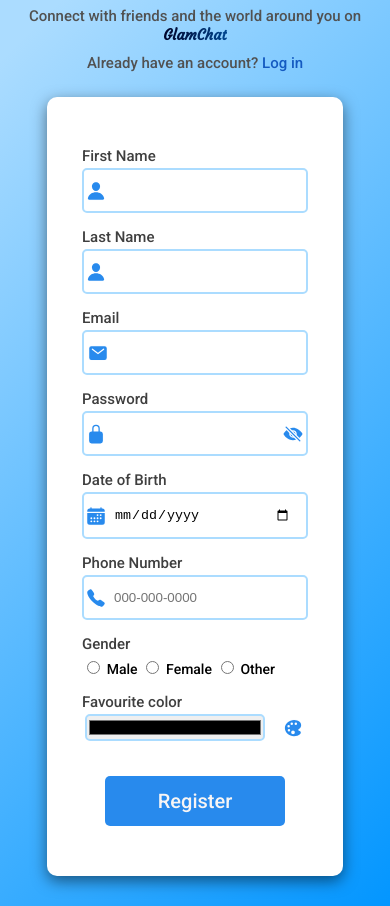
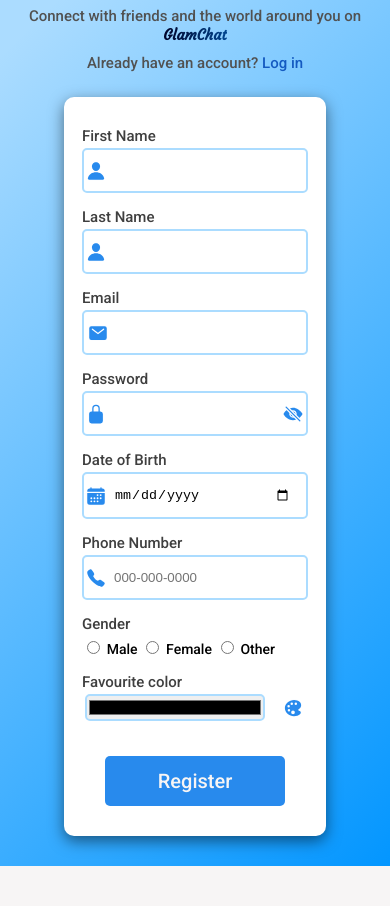
Before and after one commit to idiakeg/GlamChat, a plain HTML site: page index.html in a window 390 px wide. Shown: the part 77-983 px from the top of the page. After the commit the page ends 943 px from the top, so only its background shows below. Drawn offline with nearby package versions, Linux system fonts and the light colour scheme.

Commit message:
reduced padding on smaller devices

```diff
--- a/login.css
+++ b/login.css
@@ -22,18 +22,12 @@ body {
 
 /* =====Container==== */
 .container {
-	/* border: 1px solid red; */
 	max-width: 1000px;
 	width: 85%;
 	height: 100%;
 	display: grid;
 	grid-template-columns: 45% 55%;
-	/* padding: 4rem; */
 }
-
-/* .container > * {
-	border: 1px solid green;
-} */
 
 /* ===Welcome message */
 .welcome__message {
@@ -133,7 +127,6 @@ form {
 }
 
 form > * {
-	/* border: 1px solid red; */
 	margin: 0;
 }
 
@@ -150,11 +143,9 @@ form > * {
 
 .input_group__field {
 	position: relative;
-	/* ---- not necessary atm ---- */
 	display: flex;
 	align-items: center;
 	justify-content: center;
-	/* ----- */
 }
 
 .input_group__field input {
@@ -250,5 +241,6 @@ form button:hover {
 
 	form {
 		width: 90%;
+		padding: 3rem 1.8rem;
 	}
 }
--- a/style.css
+++ b/style.css
@@ -275,5 +275,6 @@ form button:hover {
 
 	form {
 		grid-template-columns: 1fr;
+		padding: 3rem 1.8rem;
 	}
 }
```
